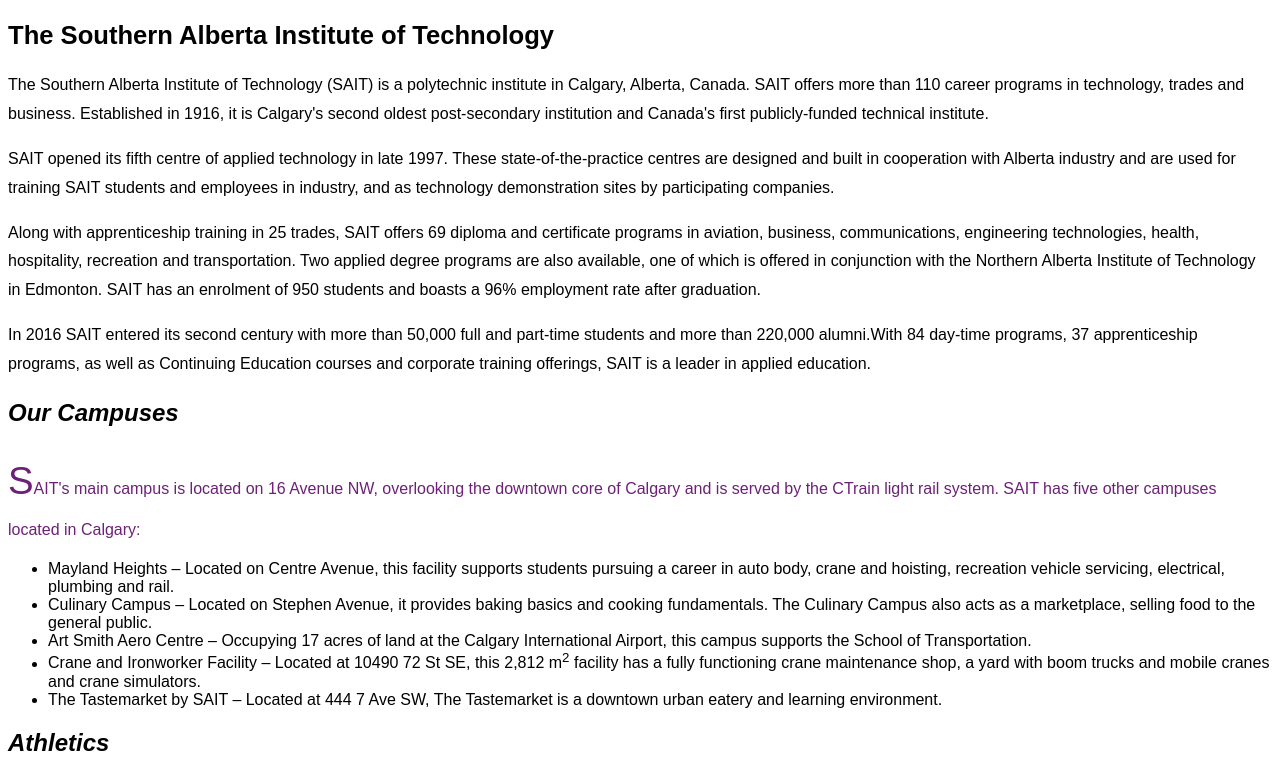
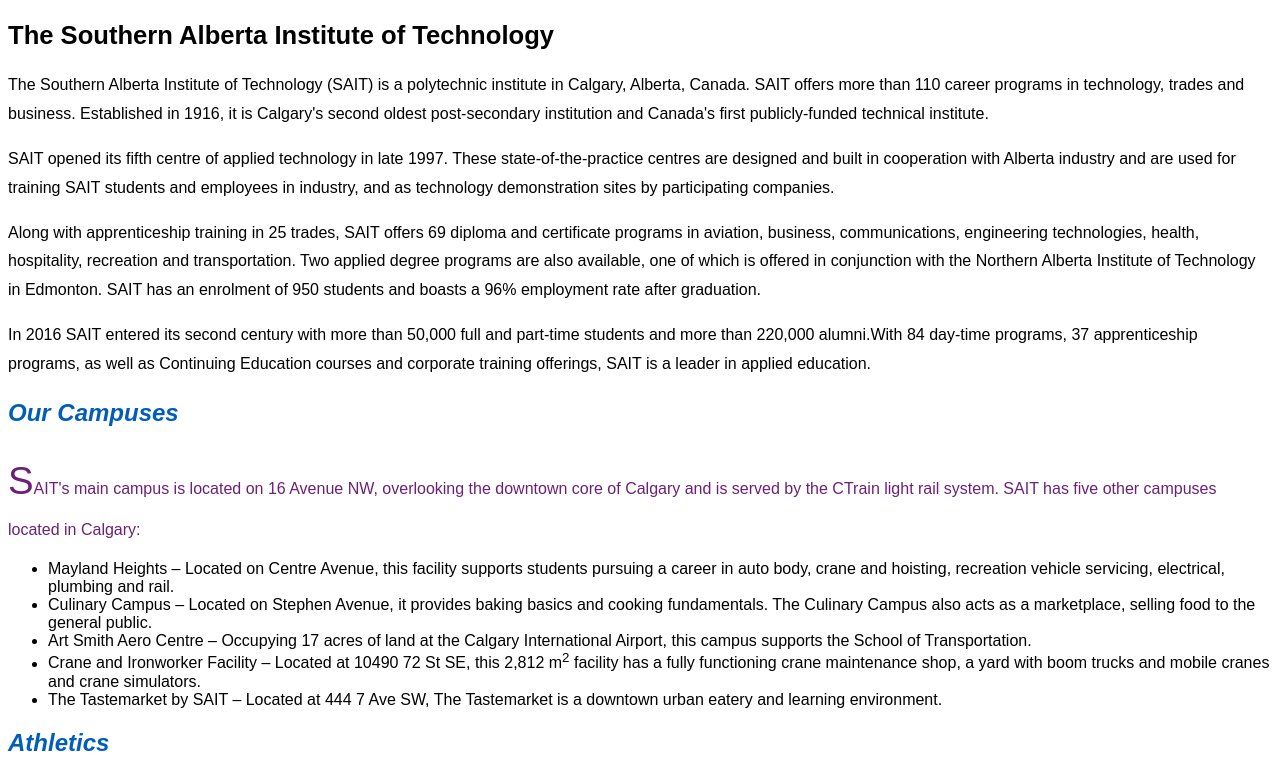
Before and after one commit to rodemanuele/Simple-Page-Styling, a plain HTML site: page index.html in a window 1280 px wide. Shown: the top 774 px of the page. Drawn offline with Linux system fonts and the light colour scheme.

Commit message:
Update styles.css
H2 to blue

```diff
--- a/styles.css
+++ b/styles.css
@@ -29,5 +29,11 @@ h2 + p::first-letter {
 abbr {
   text-decoration: none !important;
 }
+
 h2 + ul {
   color: rgb(255, 255, 255);
+}
+
+h2 {
+  color: rgb(0, 94, 184)
+}
```
